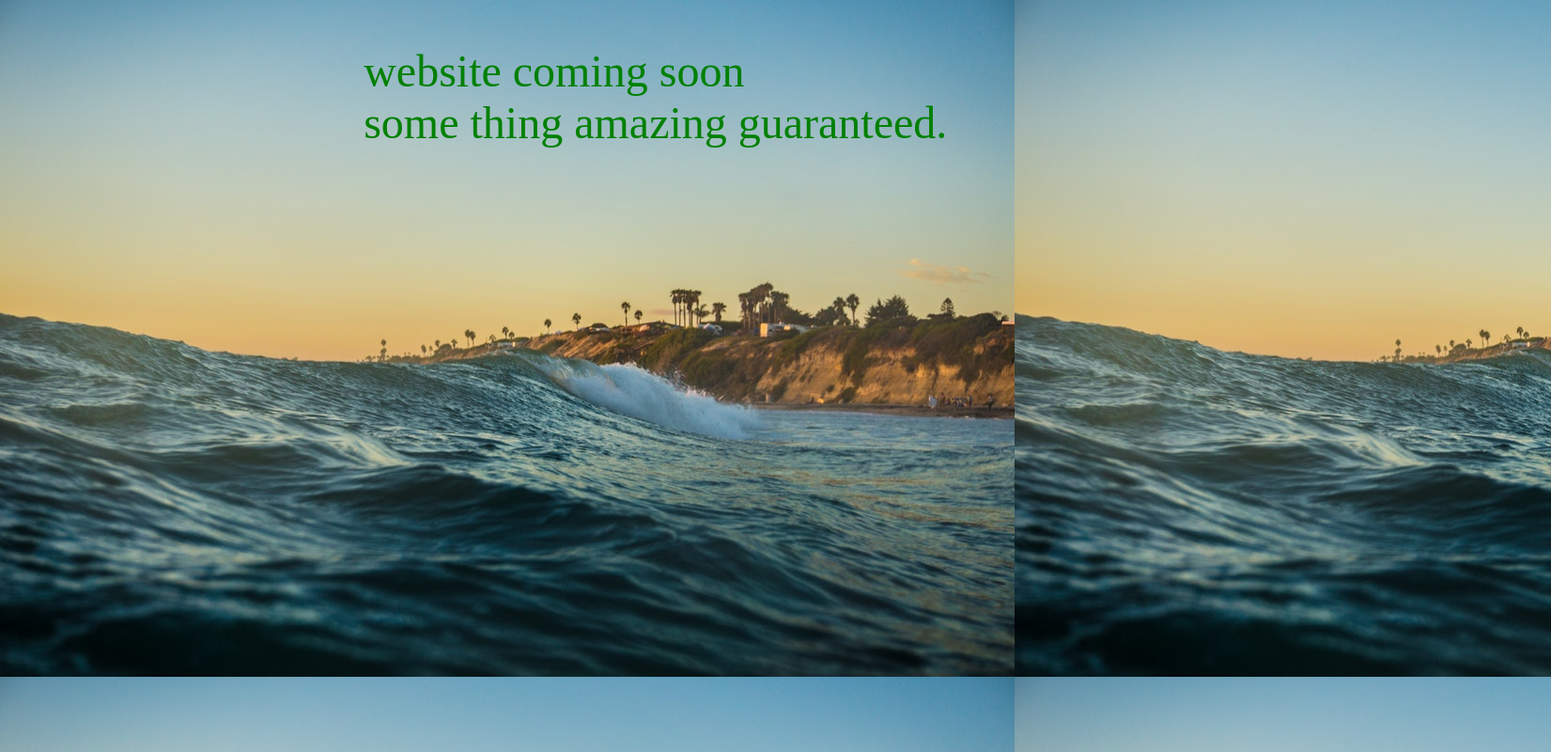
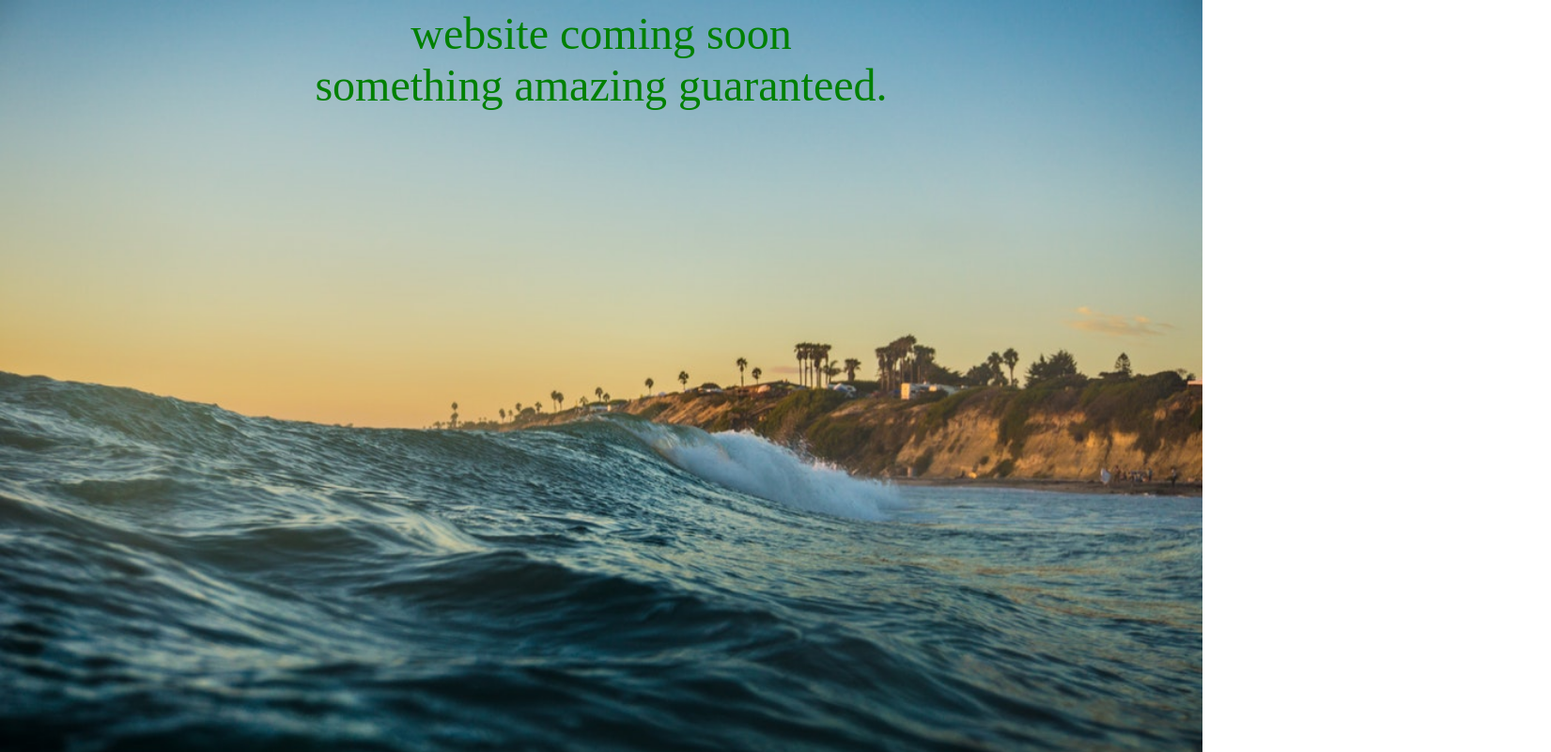
Before and after one commit to esksamim/test, a plain HTML site: page index.html in a window 1280 px wide. Shown: the whole page at 94% size, 1651 px wide, since content can reach past the window. Drawn offline with Linux system fonts and the light colour scheme.

Commit message:
Update index.html

```diff
--- a/index.html
+++ b/index.html
@@ -5,12 +5,12 @@
 <title>sk samim blog</title>
 
 <style type="text/css">
-body {background-image: url(bg.jpeg);}
-p{position: relative; top: 30%; left: 30%; font-size: 3em; color: green;}
+body {background-image: url(bg.jpeg); background-size: cover; min-height: 100%;}
+p{position: relative; top: 30%; margin:auto; font-size: 3em; color: green; text-align: center;}
 </style>
 </head>
 <body>
   <p>website coming soon<br>
-  some thing amazing guaranteed.</p>
+  something amazing guaranteed.</p>
 </body>
 </html>
```
